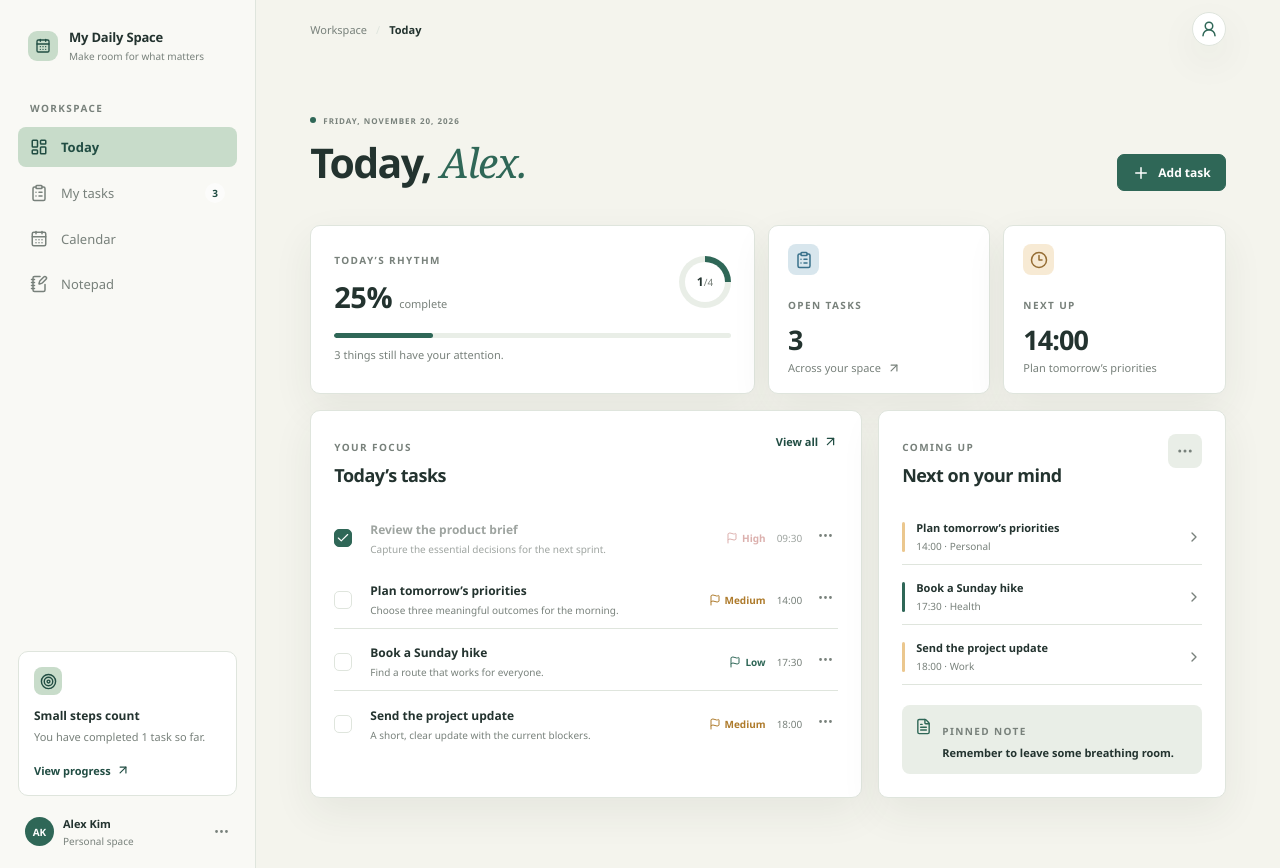
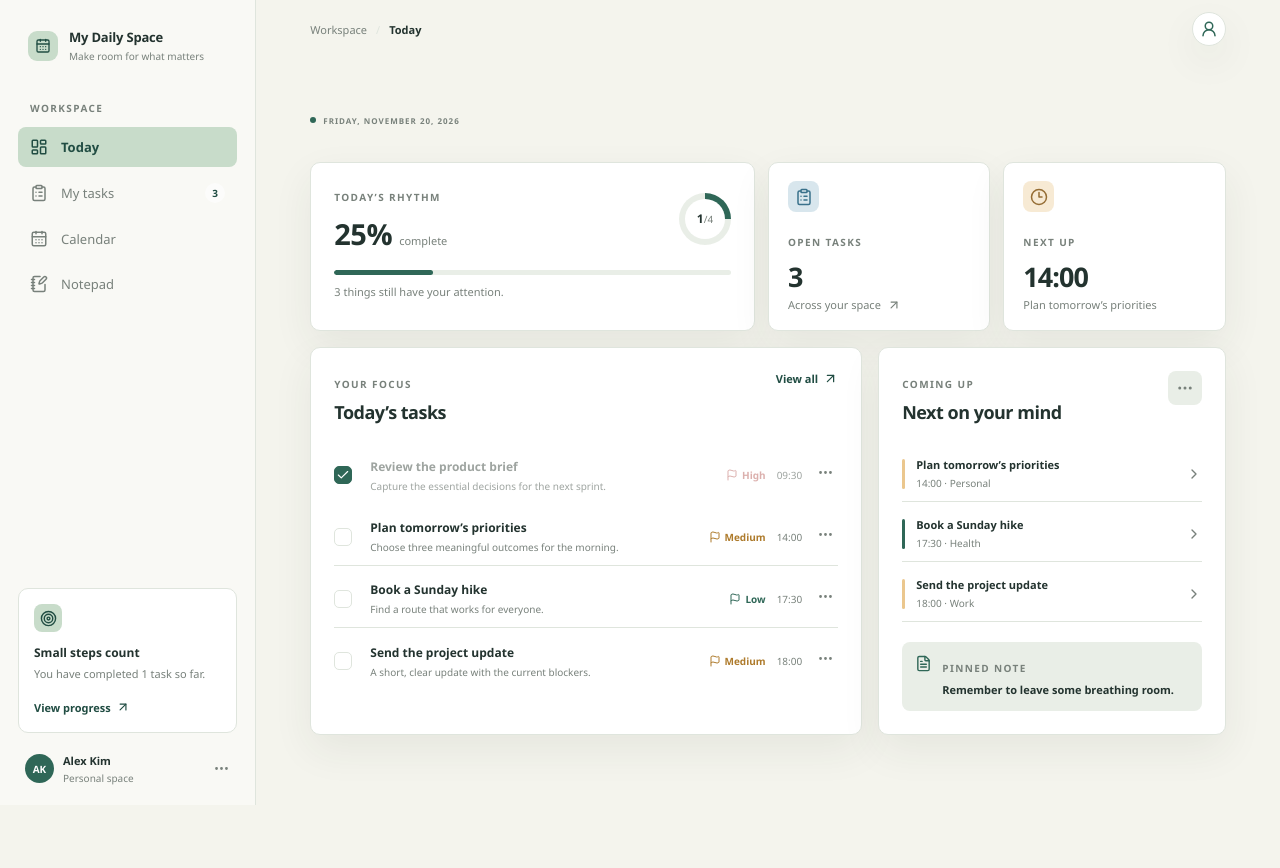
Before and after one commit to Pariven/to-do-list-Codex-, a React (Vite) app: page / in a window 1280 px wide. After the commit the page ends 805 px from the top, so only its background shows below. Built offline with nearby package versions, Linux system fonts and the light colour scheme.

Commit message:
Simplify dashboard header

```diff
--- a/src/App.tsx
+++ b/src/App.tsx
@@ -130,7 +130,7 @@ function App() {
       <main className="main-content">
         <header className="topbar"><button className="icon-button menu-button" aria-label="Open menu" onClick={() => setMobileMenu(true)}><Menu size={21} /></button><div className="breadcrumbs"><span>Workspace</span><b>/</b><strong>{view === 'settings' ? 'Settings' : navItems.find((item) => item.id === view)?.label}</strong></div><div className="topbar-actions"><div className="profile-menu"><button className="topbar-profile" aria-label="Profile account" aria-expanded={profileMenu} onClick={() => setProfileMenu((open) => !open)}><UserRound size={18} /></button>{profileMenu && <div className="profile-popover"><strong>Alex Kim</strong><span>Personal space</span><button onClick={() => { setView('settings'); setProfileMenu(false) }}><Settings size={16} /> Settings</button></div>}</div></div></header>
         <div className="page-wrap">
-          {view === 'dashboard' && <Dashboard tasks={tasks} todayTasks={todayTasks} progress={progress} onToggle={toggleTask} onOpenTask={setTaskModal} onNewTask={() => setTaskModal('new')} onNavigate={setView} />}
+          {view === 'dashboard' && <Dashboard tasks={tasks} todayTasks={todayTasks} progress={progress} onToggle={toggleTask} onOpenTask={setTaskModal} onNavigate={setView} />}
           {view === 'tasks' && <TasksPage tasks={tasks} onToggle={toggleTask} onOpenTask={setTaskModal} onNewTask={() => setTaskModal('new')} />}
           {view === 'calendar' && <CalendarPage tasks={tasks} onOpenTask={setTaskModal} />}
           {view === 'notes' && <NotesPage notes={notes} onOpenNote={setNoteModal} onNewNote={() => setNoteModal('new')} />}
@@ -144,10 +144,10 @@ function App() {
   )
 }
 
-function Dashboard({ tasks, todayTasks, progress, onToggle, onOpenTask, onNewTask, onNavigate }: { tasks: Task[]; todayTasks: Task[]; progress: number; onToggle: (id: string) => void; onOpenTask: (task: Task) => void; onNewTask: () => void; onNavigate: (view: View) => void }) {
+function Dashboard({ tasks, todayTasks, progress, onToggle, onOpenTask, onNavigate }: { tasks: Task[]; todayTasks: Task[]; progress: number; onToggle: (id: string) => void; onOpenTask: (task: Task) => void; onNavigate: (view: View) => void }) {
   const upcoming = tasks.filter((task) => task.status !== 'completed').slice(0, 3)
   return <>
-    <section className="welcome-row"><div><div className="eyebrow dashboard-date"><span className="eyebrow-dot" /> Friday, November 20, 2026</div><h1>Today, <em>Alex.</em></h1></div><button className="primary-button" onClick={onNewTask}><Plus size={18} /> Add task</button></section>
+    <section className="welcome-row"><div><div className="eyebrow dashboard-date"><span className="eyebrow-dot" /> Friday, November 20, 2026</div></div></section>
     <section className="dashboard-grid">
       <div className="progress-card"><div className="card-heading"><div><span className="section-kicker">Today’s rhythm</span><h2>{progress}% <small>complete</small></h2></div><div className="progress-ring" style={{ '--progress': `${progress * 3.6}deg` } as CSSProperties}><span>{todayTasks.filter((task) => task.status === 'completed').length}<small>/{todayTasks.length}</small></span></div></div><div className="progress-track"><span style={{ width: `${progress}%` }} /></div><p>{progress === 100 ? 'Everything is wrapped for today.' : `${todayTasks.filter((task) => task.status !== 'completed').length} things still have your attention.`}</p></div>
       <div className="stat-card"><div className="stat-icon blue"><ClipboardList size={18} /></div><span className="section-kicker">Open tasks</span><strong>{tasks.filter((task) => task.status !== 'completed').length}</strong><p>Across your space <ArrowUpRight size={14} /></p></div>
```
